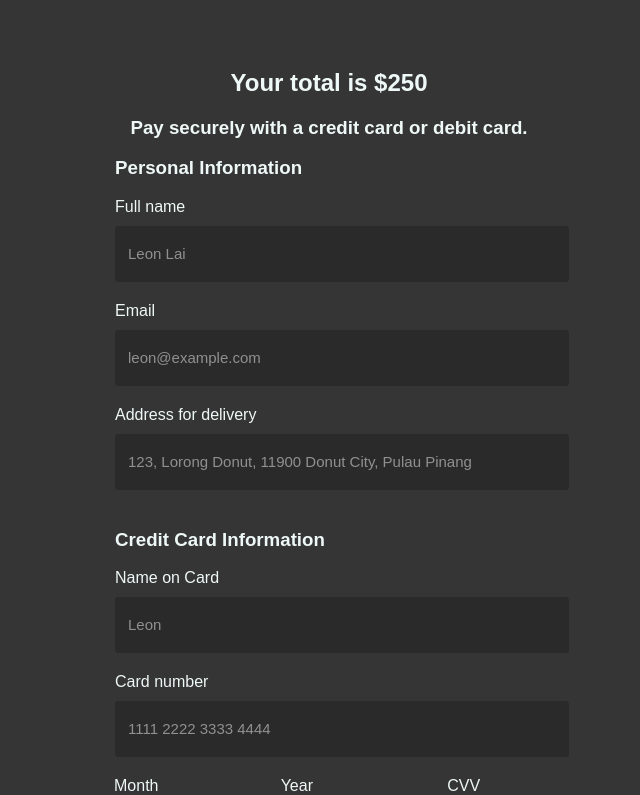
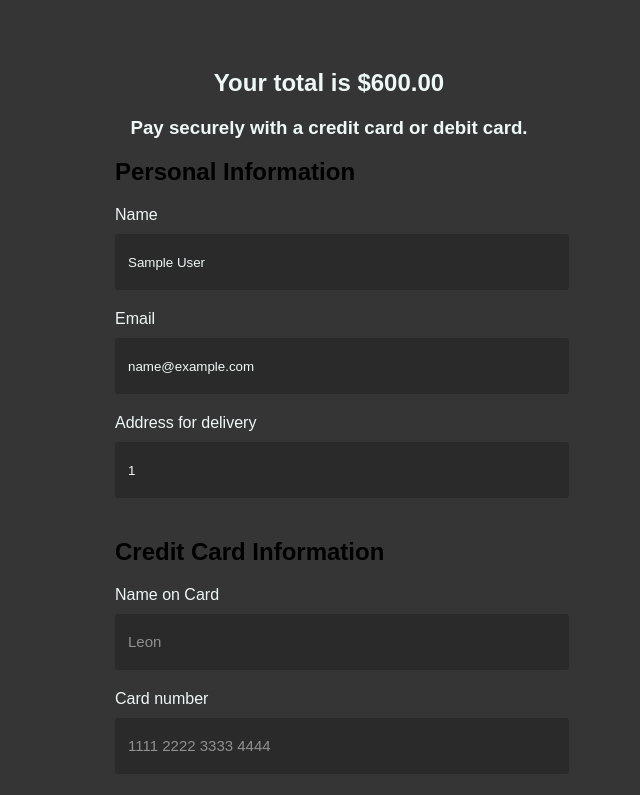
Before and after one commit to simonj-suts/FoodEdgeWeb, a PHP site: page /payment.php in a window 1280 px wide. Shown: the top 795 px of the page, without its empty margins (311-951 px from the left). Run offline with PHP 8.4, Linux system fonts and the light colour scheme; the visitor is signed in with stand-in values (Sample User, id 1); data comes from the database, SQL or seed files in the repository; some web fonts are replaced.

Commit message:
Connect Confirmation page to payment page

```diff
--- a/confirmbookingprocess.php
+++ b/confirmbookingprocess.php
@@ -30,6 +30,7 @@
 			$order->setEventTime($_SESSION["time"]);
 			$order->setEventDate($_SESSION["eventdate"]);
 			$order->createOrder();
+			$_SESSION['packageid'] = $packageid;
 			$database->closeConnection();
 		}
 	?>
@@ -77,11 +78,8 @@
 			</tr>
 		</table>
 		<div class="buttongroup">
-			<button onclick="window.location='bookingform.php';" class="button2"><span>Back</span></button>
+			<button onclick="window.location='payment.php';" class="button2"><span>Proceed to payment</span></button>
 		</div>
 	</div>
-	<?php
-		unset($_SESSION["time"], $_SESSION["eventdate"], $_SESSION["package"], $_SESSION["occasion"], $_SESSION["address"]);
-	?>
 </body>
 </html>
--- a/payment.php
+++ b/payment.php
@@ -1,3 +1,26 @@
+<?php
+session_start();
+include "database.php";
+
+$database = new Database();
+$db = $database->getConnection();
+
+$userid = $_SESSION["custid"];
+$packageid = $_SESSION["packageid"];
+$address = $_SESSION["address"];
+
+$resultpackage = mysqli_query($db, "SELECT * FROM package WHERE package_id LIKE '$packageid'");
+$rowpackage = mysqli_fetch_assoc($resultpackage);
+$totalprice = $rowpackage["price_per_pax"];
+
+$r = mysqli_query($db, "SELECT * FROM userinformation WHERE CustomerID LIKE $userid");
+$rowuser = mysqli_fetch_assoc($r);
+$email = $rowuser['Email'];
+$fname = $rowuser['CustomerFName'];
+$lname = $rowuser['CustomerLName'];
+
+?>
+
 <!DOCTYPE html>
 <html lang="en">
 
@@ -16,20 +39,19 @@
                 <form name="paymentform" onsubmit="return validateForm()" method="POST" action="receipt.php">
                     <div class="row">
                         <div class="col-50">
-                            <h2 class="total">Your total is $250</h2> <!-- Example price, need booking.php to get the price,apply on sprint 2 -->
+                            <h2 class="total">Your total is $<?php echo $totalprice?></h2> <!-- Example price, need booking.php to get the price,apply on sprint 2 -->
                             <h3 class="totaldes">Pay securely with a credit card or debit card.</h3>
-                            <h3>Personal Information</h3>
-                            <label for="fname">Full name</label>
-                            <input type="text" id="fname" name="name" placeholder="Leon Lai">
+                            <h2>Personal Information</h2>
+                            <label for="fname">Name</label>
+                            <input type="text" id="fname" name="name" placeholder="Leon Lai" value="<?php echo $fname?>">
                             <label for="femail">Email</label>
-                            <input type="text" id="femail" name="email" placeholder="leon@example.com">
+                            <input type="text" id="femail" name="email" placeholder="leon@example.com" value="<?php echo $email?>">
                             <label for="fadd">Address for delivery</label>
-                            <input type="text" id="fadd" name="address"
-                                placeholder="123, Lorong Donut, 11900 Donut City, Pulau Pinang">
+                            <input type="text" id="fadd" name="address" placeholder="123, Lorong Donut, 11900 Donut City, Pulau Pinang" value="<?php echo $address?>">
                         </div>
 
                         <div class="col-50">
-                            <h3>Credit Card Information</h3>
+                            <h2>Credit Card Information</h2>
                             <label for="cname">Name on Card</label>
                             <input type="text" id="cardname" name="cardname" placeholder="Leon">
                             <label for="cnum">Card number</label>
@@ -65,3 +87,8 @@
 </body>
 
 </html>
+
+<?php
+session_unset();
+session_destroy();
+?>
```
Lines whose indentation alone changed are shown as unchanged.
